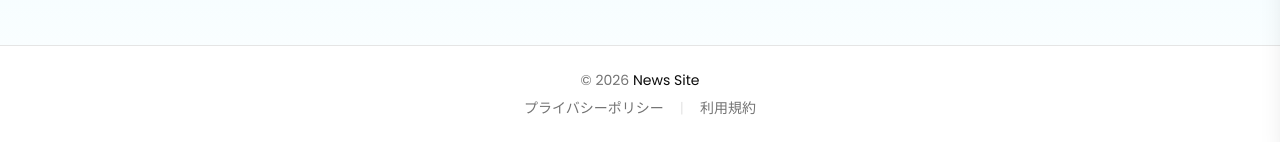
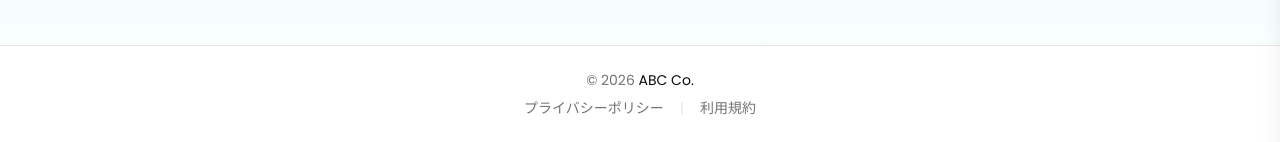
Before and after one commit to fukikoS/abc-co-nextjs, a Next.js app: page /terms in a window 1280 px wide. Shown: the part 655-797 px from the top of the page. Built offline with nearby package versions, Linux system fonts and the light colour scheme; no server answers.

Commit message:
fix: フッターのサイト名表記をヘッダーのロゴと統一する

```diff
--- a/components/Footer.tsx
+++ b/components/Footer.tsx
@@ -13,7 +13,7 @@ export default function Footer() {
               href="/"
               className="font-medium text-foreground underline-offset-4 transition-colors hover:underline"
             >
-              News Site
+              ABC Co.
             </Link>
           </p>
           <nav aria-label="Legal links">
```
